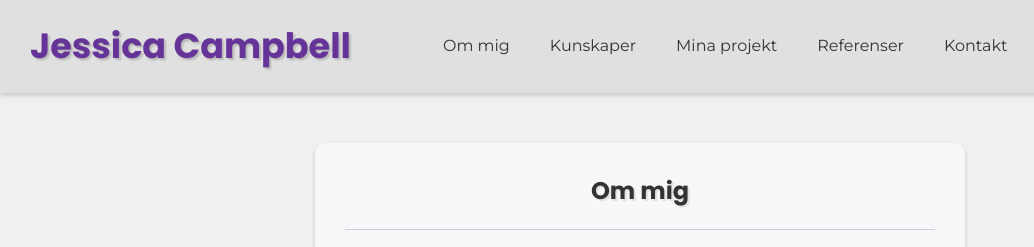
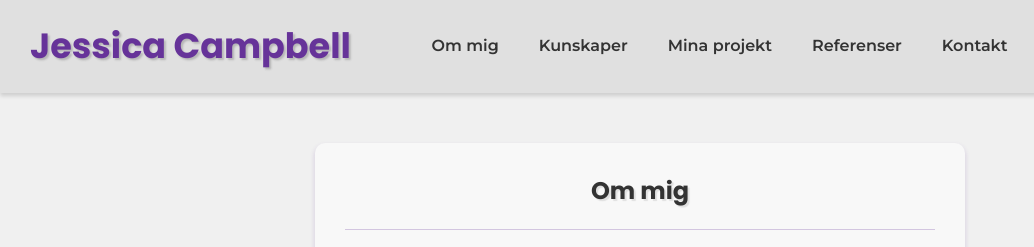
Before and after one commit to jesscampb/jesscampb.github.io, a plain HTML site: page index.html in a window 1280 px wide. Shown: the top 247 px of the page, 0-1034 px from the left. Drawn offline with nearby package versions, Linux system fonts and the light colour scheme; no server answers; a script that the page names is missing.

Commit message:
Added classes for header links and added font-weight to it.

```diff
--- a/index.html
+++ b/index.html
@@ -13,11 +13,11 @@
         <h1>Jessica Campbell</h1>
         <nav>
             <ul class="header-menu">
-                <li><a class="header-menu-item" href="#about">Om mig</a></li>
-                <li><a class="header-menu-item" href="#skills">Kunskaper</a></li>
-                <li><a class="header-menu-item" href="#projects">Mina projekt</a></li>
-                <li><a class="header-menu-item" href="#references">Referenser</a></li>
-                <li><a class="header-menu-item" href="#contact">Kontakt</a></li>
+                <li><a class="header-menu-link header-menu-item" href="#about">Om mig</a></li>
+                <li><a class="header-menu-link header-menu-item" href="#skills">Kunskaper</a></li>
+                <li><a class="header-menu-link header-menu-item" href="#projects">Mina projekt</a></li>
+                <li><a class="header-menu-link header-menu-item" href="#references">Referenser</a></li>
+                <li><a class="header-menu-link header-menu-item" href="#contact">Kontakt</a></li>
                 <div>
                     <a href="https://github.com/jesscampb" target="_blank">
                         <i class="devicon-github-original header-menu-icon"></i>
--- a/style.css
+++ b/style.css
@@ -132,6 +132,10 @@ nav {
 
 .header-menu-item {
     padding: 10px;
+}
+
+.header-menu-link {
+    font-weight: 600;
 }
 
 .header-menu-icon {
```
